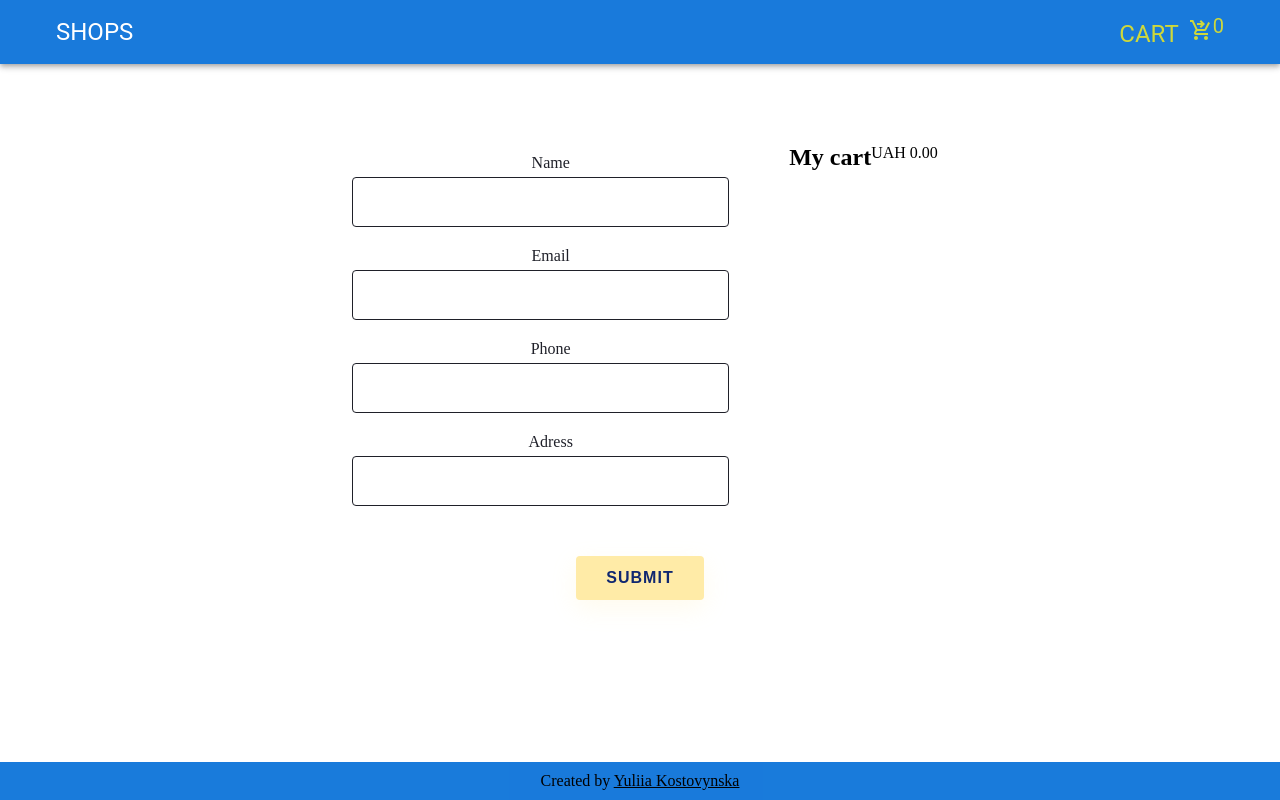
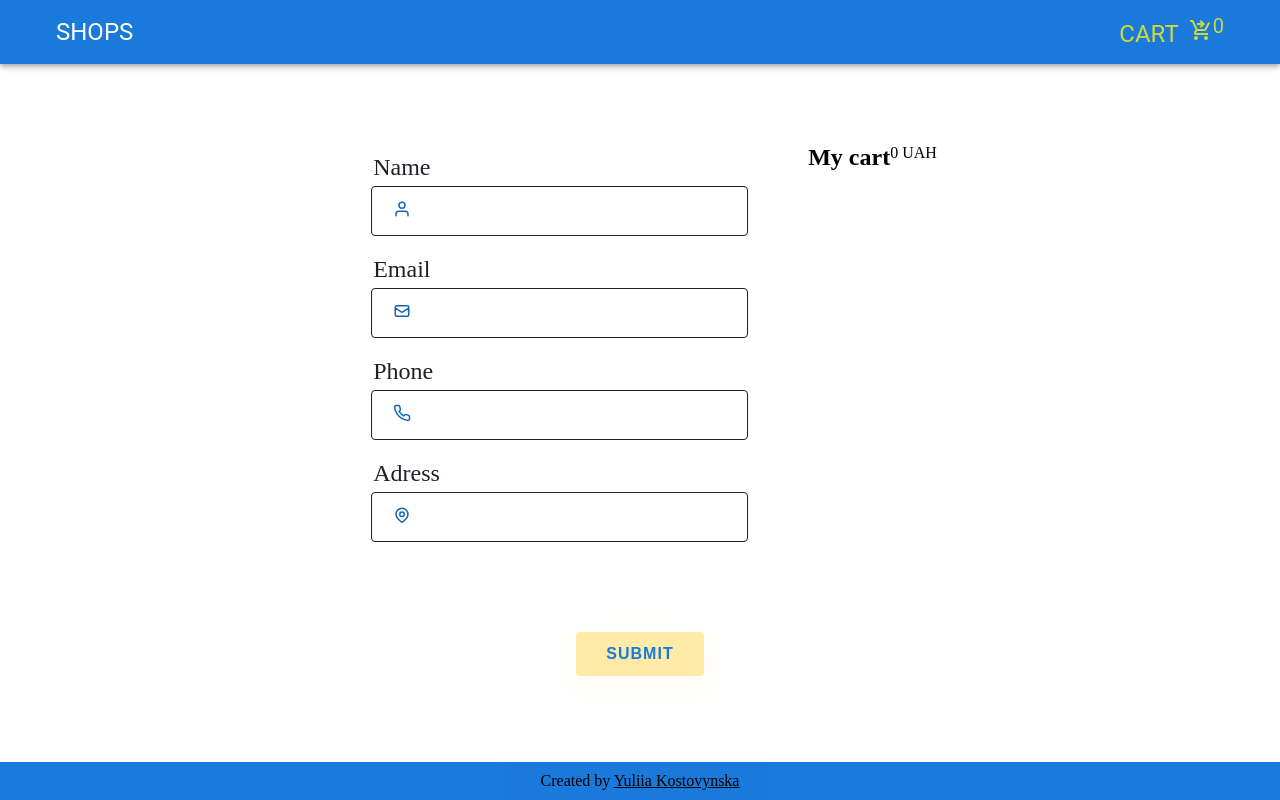
Before and after one commit to Tinkkid/delivery_app, a React (Create React App) app: page /delivery_app/cart in a window 1280 px wide. Built offline with nearby package versions, Linux system fonts and the light colour scheme.

Commit message:
ADDED: calculatePrice to cart

```diff
--- a/package.json
+++ b/package.json
@@ -18,6 +18,7 @@
     "prop-types": "^15.8.1",
     "react": "^18.2.0",
     "react-dom": "^18.2.0",
+    "react-icons": "^4.8.0",
     "react-loader-spinner": "^5.3.4",
     "react-redux": "^8.0.5",
     "react-router-dom": "^6.11.1",
--- a/src/components/CartList/CartList.jsx
+++ b/src/components/CartList/CartList.jsx
@@ -11,6 +11,9 @@ import CardContent from '@mui/material/CardContent';
 import CardMedia from '@mui/material/CardMedia';
 import Button from '@mui/material/Button';
 import Typography from '@mui/material/Typography';
+import DeleteForeverIcon from '@mui/icons-material/DeleteForever';
+import AddCircleIcon from '@mui/icons-material/AddCircle';
+import RemoveCircleIcon from '@mui/icons-material/RemoveCircle';
 import { OrderList, CartWrap } from './CartList.styled';
 
 const CartList = () => {
@@ -22,12 +25,16 @@ const CartList = () => {
     // eslint-disable-next-line
   }, [useSelector(state => state.cart)]);
 
-  const formatPrice = price => {
-    return new Intl.NumberFormat('en-US', {
-      style: 'currency',
-      currency: 'UAH',
-    }).format(price);
-  };
+  // const formatPrice = price => {
+  //   return new Intl.NumberFormat('en-US', {
+  //     style: 'currency',
+  //     currency: 'UAH',
+  //   }).format(price);
+  // };
+
+  const calculatePrice = cartProducts
+    .map(item => item.price * item.quantity)
+    .reduce((prev, curr) => prev + curr, 0);
 
   return (
     <CartWrap>
@@ -43,12 +50,10 @@ const CartList = () => {
                 image={product.img}
               />
               <CardContent>
-                <Typography gutterBottom variant="h5" component="div">
+                <Typography gutterBottom variant="button" component="div">
                   {product.dish}
                 </Typography>
-                <Typography variant="body2" color="text.secondary">
-                  {product.price}
-                </Typography>
+                <Typography variant="caption">{product.price} UAH</Typography>
               </CardContent>
               <CardActions>
                 <Button
@@ -57,32 +62,29 @@ const CartList = () => {
                     dispatch(changeQuantity({ id: product.id, type: 'DEC' }))
                   }
                 >
-                  -
+                  <RemoveCircleIcon />
                 </Button>
-                <Typography variant="body2" color="text.secondary">
-                  {product.quantity}
-                </Typography>
+                <Typography variant="button">{product.quantity}</Typography>
                 <Button
                   size="small"
                   onClick={() =>
                     dispatch(changeQuantity({ id: product.id, type: 'INC' }))
                   }
                 >
-                  +
+                  <AddCircleIcon />
                 </Button>
                 <Button
                   size="small"
                   onClick={() => dispatch(removeFromCart(product.id))}
                 >
-                  Remove
+                  <DeleteForeverIcon />
                 </Button>
-                <Typography>{product.totalPrice}</Typography>
               </CardActions>
             </Card>
           </OrderList>
         );
       })}
-      <div>{formatPrice(totalAmount)}</div>
+      <div>{calculatePrice} UAH</div>
     </CartWrap>
   );
 };
--- a/src/components/CartList/CartList.styled.jsx
+++ b/src/components/CartList/CartList.styled.jsx
@@ -18,6 +18,12 @@ export const CartWrap = styled.ul`
   }
 `;
 
-export const OrderList = styled.li`
-  width: 100%;
-`;
+export const OrderList = styled.li``;
+
+export const styleBtn = {
+  btn: {
+    bgcolor: '#a1c0dff8',
+    fontFamily: 'Montserrat',
+    width: '100%',
+  },
+};
--- a/src/components/ClientForm/ClientForm.jsx
+++ b/src/components/ClientForm/ClientForm.jsx
@@ -1,5 +1,7 @@
 import { Formik, Form } from 'formik';
 import * as yup from 'yup';
+import { FiUser, FiPhone } from 'react-icons/fi';
+import { HiOutlineMail, HiOutlineLocationMarker } from 'react-icons/hi';
 import CartList from '../CartList/CartList';
 import {
   BtnSubmit,
@@ -11,6 +13,7 @@ import {
   TitleLable,
   CartWrap,
   OrdersWrap,
+  IconUser,
 } from './ClientForm.styled';
 
 const RegisterSchema = yup.object().shape({
@@ -51,6 +54,9 @@ const ClientForm = () => {
             <LabelInput>
               <TitleLable>Name</TitleLable>
               <InputContainer>
+                <IconUser>
+                  <FiUser />
+                </IconUser>
                 <Input type="text" name="name" />
               </InputContainer>
               <Error name="name" component="div" />
@@ -58,6 +64,9 @@ const ClientForm = () => {
             <LabelInput>
               <TitleLable>Email</TitleLable>
               <InputContainer>
+                <IconUser>
+                  <HiOutlineMail />
+                </IconUser>
                 <Input type="email" name="email" />
               </InputContainer>
               <Error name="email" component="div" />
@@ -65,6 +74,9 @@ const ClientForm = () => {
             <LabelInput>
               <TitleLable>Phone</TitleLable>
               <InputContainer>
+                <IconUser>
+                  <FiPhone />
+                </IconUser>
                 <Input type="phone" name="phone" />
               </InputContainer>
               <Error name="phone" component="div" />
@@ -72,12 +84,14 @@ const ClientForm = () => {
             <LabelInput>
               <TitleLable>Adress</TitleLable>
               <InputContainer>
+                <IconUser>
+                  <HiOutlineLocationMarker />
+                </IconUser>
                 <Input type="adress" name="adress" />
               </InputContainer>
               <Error name="adress" component="div" />
             </LabelInput>
           </FormWrap>
-
           <OrdersWrap>
             <h2>My cart</h2>
             <CartList />
--- a/src/components/ClientForm/ClientForm.styled.jsx
+++ b/src/components/ClientForm/ClientForm.styled.jsx
@@ -49,6 +49,7 @@ export const LabelInput = styled.label`
 export const BtnSubmit = styled.button`
   border-radius: 4px;
   height: 44px;
+  margin-top: 40px;
   font-size: 16px;
   font-weight: 600;
   text-transform: uppercase;
@@ -62,12 +63,12 @@ export const BtnSubmit = styled.button`
   border: none;
   cursor: pointer;
   background-color: #ffeba7;
-  color: #102770;
+  color: #1377daf8;
   box-shadow: 0 8px 24px 0 rgba(255, 235, 167, 0.2);
 
   &:focus,
   &:hover {
-    background-color: #102770;
+    background-color: #1377daf8;
     color: #ffeba7;
     box-shadow: 0 8px 24px 0 rgba(16, 39, 112, 0.2);
   }
@@ -78,7 +79,7 @@ export const IconUser = styled.i`
   top: 0;
   left: 10%;
   font-size: 18px;
-  color: #ffeba7;
+  color: #0f62b5f8;
 `;
 
 export const InputContainer = styled.div`
@@ -89,4 +90,6 @@ export const InputContainer = styled.div`
 
 export const TitleLable = styled.span`
   margin-left: 20px;
+  text-align: start;
+  font-size: 24px;
 `;
--- a/src/components/MenuItem/MenuItem.jsx
+++ b/src/components/MenuItem/MenuItem.jsx
@@ -6,6 +6,7 @@ import Button from '@mui/material/Button';
 import Typography from '@mui/material/Typography';
 import AddShoppingCartIcon from '@mui/icons-material/AddShoppingCart';
 import { toast } from 'react-toastify';
+import { styleBtn } from './MenuItem.styled';
 import { useDispatch } from 'react-redux';
 import { addToCart } from '../../redux/cartSlice';
 
@@ -33,15 +34,15 @@ const MenuItem = ({ product }) => {
         image={img}
       />
       <CardContent>
-        <Typography gutterBottom variant="h5" component="div">
+        <Typography gutterBottom variant="button" component="div">
           {dish}
         </Typography>
-        <Typography variant="body2" color="text.secondary">
-          {price}
+        <Typography variant="caption" color="text.secondary">
+          {price} UAH
         </Typography>
       </CardContent>
       <CardActions>
-        <Button size="small" onClick={handleAddToCart}>
+        <Button sx={styleBtn.btn} size="small" onClick={handleAddToCart}>
           Add to cart
           <AddShoppingCartIcon style={{ marginLeft: 10 }} />
         </Button>
--- /dev/null
+++ b/src/components/MenuItem/MenuItem.styled.jsx
@@ -0,0 +1,7 @@
+export const styleBtn = {
+  btn: {
+    bgcolor: '#a1c0dff8',
+    fontFamily: 'Montserrat',
+    width: '100%',
+  }
+};
```
Also changed, not shown: 1 other file (tests, documents, lock files or other folders).
